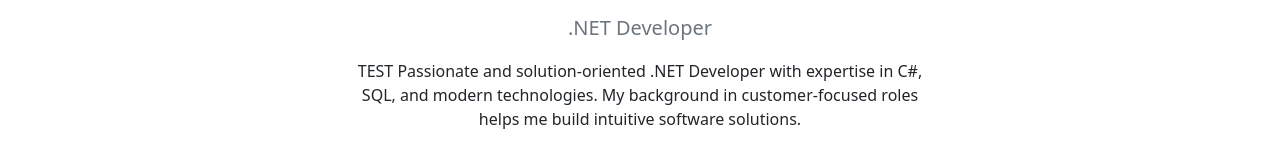
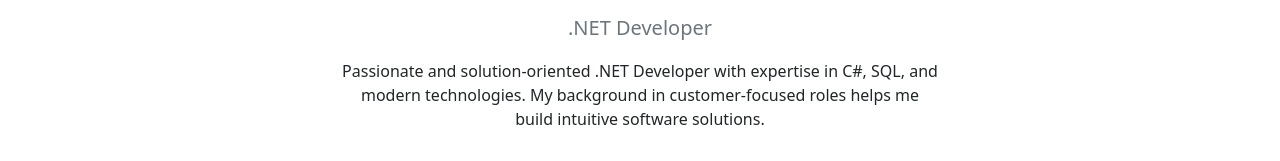
Before and after one commit to MayAdnan/ReactPortfolio, a React (Vite) app: page / in a window 1280 px wide. Shown: the part 344-505 px from the top of the page. Built offline with nearby package versions, Linux system fonts and the light colour scheme.

Commit message:
fixar tillbaka

```diff
--- a/src/components/Content.jsx
+++ b/src/components/Content.jsx
@@ -9,9 +9,9 @@ const Content = () => {
         <img src="assets/workmay.JPG" alt="May Adnan" className="profile-img" />
         <p className="lead text-secondary">.NET Developer</p>
         <p className="intro" style={{ maxWidth: "600px" }}>
-          TEST Passionate and solution-oriented .NET Developer with expertise in
-          C#, SQL, and modern technologies. My background in customer-focused
-          roles helps me build intuitive software solutions.
+          Passionate and solution-oriented .NET Developer with expertise in C#,
+          SQL, and modern technologies. My background in customer-focused roles
+          helps me build intuitive software solutions.
         </p>
         <a href={CV} target="_blank" className="btn btn-dark mt-3">
           <i className="fa-solid fa-download"></i> Download My CV
```
